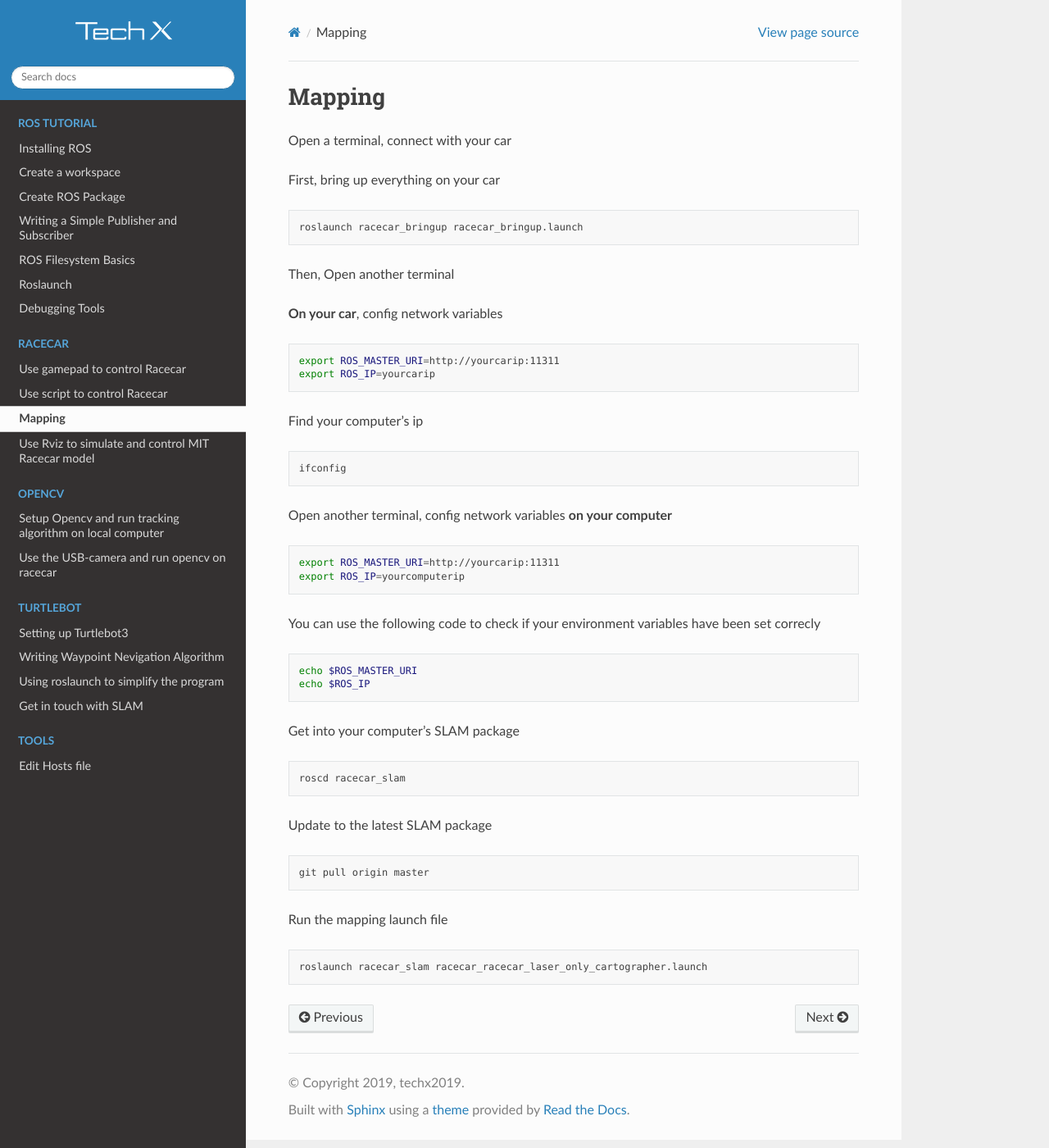
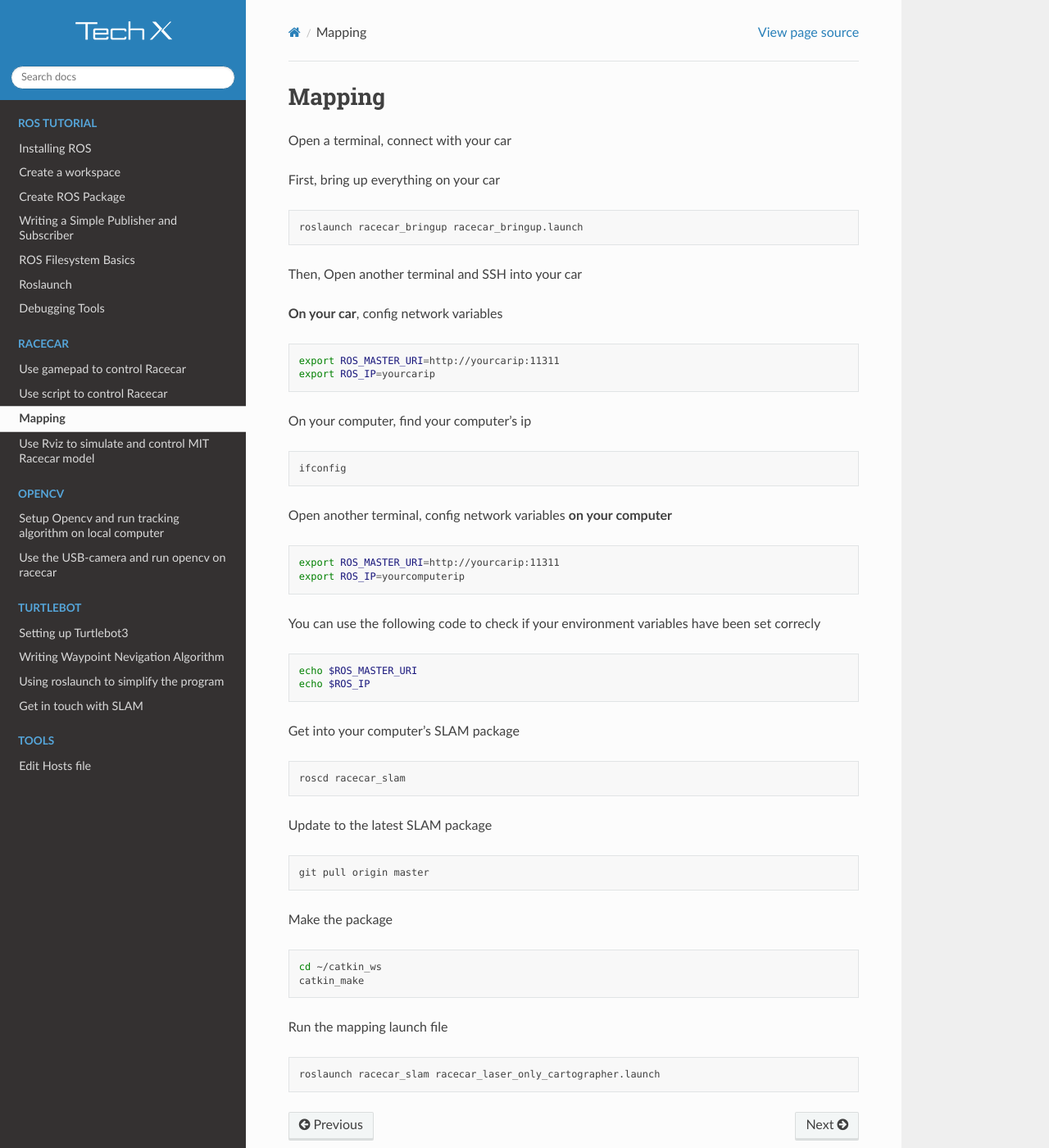
Before and after one commit to hanzheteng/tx19-robotics, a Sphinx documentation site: the page built from docs/car/mapping.rst, in a window 1280 px wide and 1400 px high. Shown: the whole window at 82% size. Built offline with Sphinx 7.4.7 and the Read the Docs theme 2.0.0, drawn with Linux system fonts in a browser that asks for light colours.

Commit message:
fix  bugs of mapping

```diff
--- a/docs/car/mapping.rst
+++ b/docs/car/mapping.rst
@@ -9,7 +9,7 @@ First, bring up everything on your car
 
     roslaunch racecar_bringup racecar_bringup.launch
 
-Then, Open another terminal
+Then, Open another terminal and SSH into your car
 
 
 **On your car**, config network variables
@@ -19,7 +19,7 @@ Then, Open another terminal
     export ROS_MASTER_URI=http://yourcarip:11311
     export ROS_IP=yourcarip
 
-Find your computer's ip
+On your computer, find your computer's ip
 
 .. code:: bash
 
@@ -51,8 +51,15 @@ Update to the latest SLAM package
 
     git pull origin master
 
+Make the package
+
+.. code:: bash
+
+    cd ~/catkin_ws
+    catkin_make
+
 Run the mapping launch file
 
 .. code:: bash
 
-    roslaunch racecar_slam racecar_racecar_laser_only_cartographer.launch
+    roslaunch racecar_slam racecar_laser_only_cartographer.launch
```
